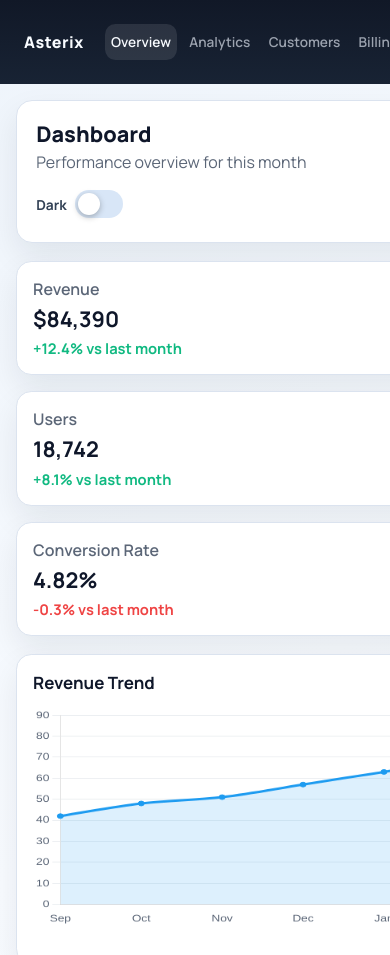
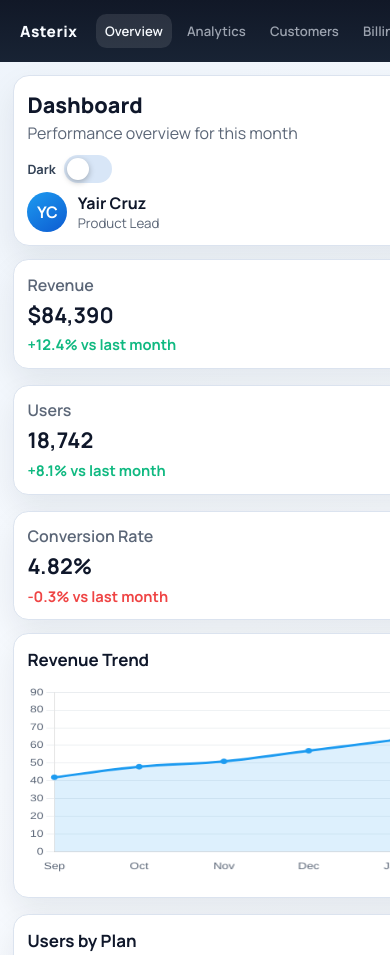
Before and after one commit to yarisus/ux-tools-by-yair, a plain HTML site: page dashboard.html in a window 390 px wide. Shown: the top 955 px of the page. Drawn offline with nearby package versions, Linux system fonts and the light colour scheme.

Commit message:
Improve dashboard responsiveness across tablet and mobile

```diff
--- a/dashboard.css
+++ b/dashboard.css
@@ -40,6 +40,7 @@
   font-family: "Manrope", sans-serif;
   color: var(--text);
   background: linear-gradient(145deg, var(--bg-grad-1) 0%, var(--bg-grad-2) 45%, var(--bg-grad-3) 100%);
+  overflow-x: hidden;
 }
 
 body.dark {
@@ -74,6 +75,7 @@
   min-height: 100vh;
   display: grid;
   grid-template-columns: 250px 1fr;
+  width: 100%;
 }
 
 .sidebar {
@@ -96,6 +98,7 @@
   display: flex;
   flex-direction: column;
   gap: 0.35rem;
+  min-width: 0;
 }
 
 .nav-item {
@@ -105,6 +108,7 @@
   padding: 0.65rem 0.75rem;
   border-radius: 0.65rem;
   transition: background 0.2s ease, color 0.2s ease;
+  white-space: nowrap;
 }
 
 .nav-item:hover,
@@ -132,6 +136,7 @@
   padding: 1.4rem;
   display: grid;
   gap: 1.1rem;
+  min-width: 0;
 }
 
 .top-header {
@@ -143,6 +148,7 @@
   border-radius: 1rem;
   box-shadow: var(--shadow);
   padding: 1.1rem 1.2rem;
+  min-width: 0;
 }
 
 h1 {
@@ -159,6 +165,8 @@
   display: flex;
   align-items: center;
   gap: 0.8rem;
+  flex-wrap: wrap;
+  justify-content: flex-end;
 }
 
 .theme-switch {
@@ -293,6 +301,7 @@
   border-radius: 0.95rem;
   box-shadow: var(--shadow);
   padding: 1rem;
+  min-width: 0;
 }
 
 .chart-panel {
@@ -323,6 +332,7 @@
 
 .table-wrap {
   overflow-x: auto;
+  width: 100%;
 }
 
 table {
@@ -368,26 +378,22 @@
   background: #e0e7ff;
 }
 
-@media (max-width: 1080px) {
+@media (max-width: 1100px) {
   .app-shell {
-    grid-template-columns: 88px 1fr;
+    grid-template-columns: 210px 1fr;
   }
 
   .logo {
-    font-size: 1rem;
+    font-size: 1.1rem;
   }
 
   .nav-item {
-    font-size: 0.85rem;
-    padding: 0.55rem 0.4rem;
-  }
-
-  .sidebar-footer {
-    display: none;
+    font-size: 0.9rem;
+    padding: 0.58rem 0.6rem;
   }
 }
 
-@media (max-width: 860px) {
+@media (max-width: 900px) {
   .app-shell {
     grid-template-columns: 1fr;
   }
@@ -400,11 +406,27 @@
     position: sticky;
     top: 0;
     z-index: 5;
+    padding: 0.9rem;
   }
 
   nav {
     flex-direction: row;
     overflow-x: auto;
+    max-width: 100%;
+    scrollbar-width: thin;
+  }
+
+  nav::-webkit-scrollbar {
+    height: 6px;
+  }
+
+  nav::-webkit-scrollbar-thumb {
+    background: rgba(255, 255, 255, 0.35);
+    border-radius: 999px;
+  }
+
+  .sidebar-footer {
+    display: none;
   }
 
   .main-content {
@@ -428,6 +450,56 @@
   }
 
   .chart-panel canvas {
-    height: 220px !important;
+    height: 230px !important;
   }
 }
+
+@media (max-width: 640px) {
+  .main-content {
+    padding: 0.8rem;
+    gap: 0.8rem;
+  }
+
+  .top-header,
+  .panel,
+  .kpi-card {
+    padding: 0.85rem;
+  }
+
+  .logo {
+    font-size: 0.96rem;
+    padding: 0.25rem 0.35rem;
+  }
+
+  .nav-item {
+    padding: 0.48rem 0.58rem;
+    font-size: 0.82rem;
+  }
+
+  .top-actions {
+    gap: 0.55rem;
+  }
+
+  .user-chip {
+    width: 100%;
+    justify-content: flex-start;
+  }
+
+  .theme-switch span {
+    font-size: 0.8rem;
+  }
+
+  .chart-panel {
+    min-height: 265px;
+  }
+
+  .chart-panel canvas {
+    height: 190px !important;
+  }
+
+  thead th,
+  tbody td {
+    font-size: 0.82rem;
+    padding: 0.5rem 0.42rem;
+  }
+}
```
